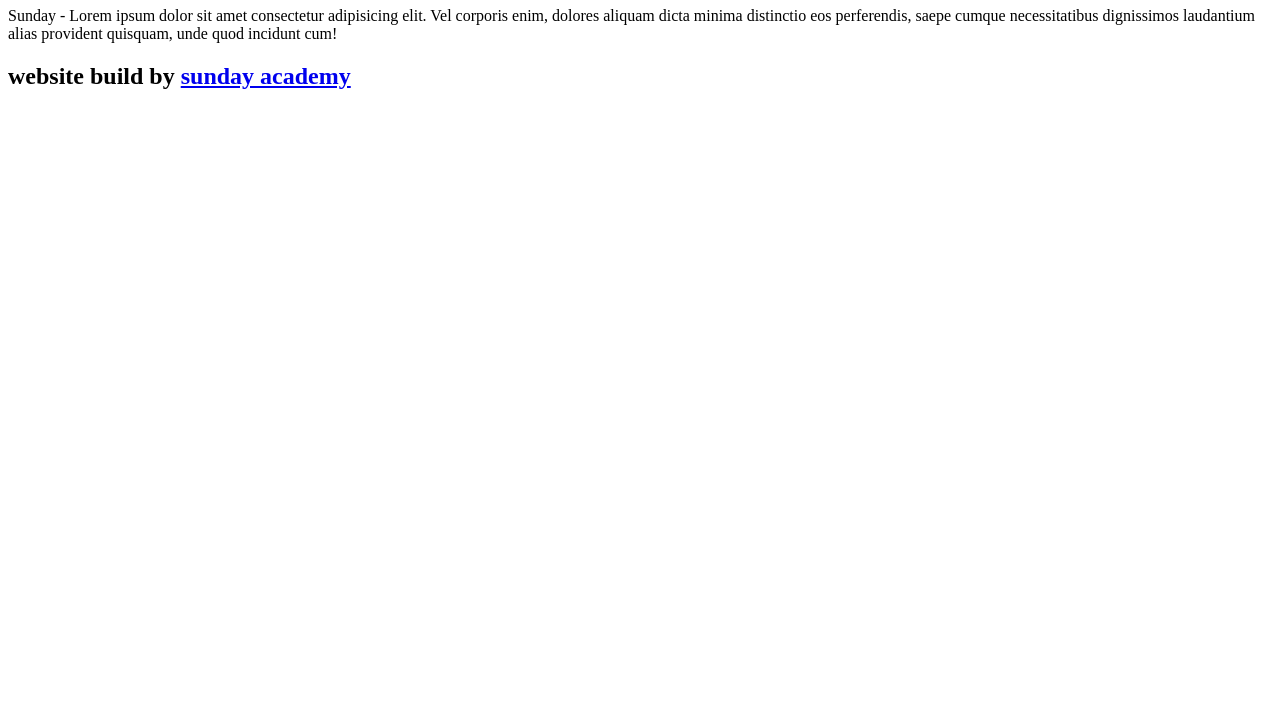
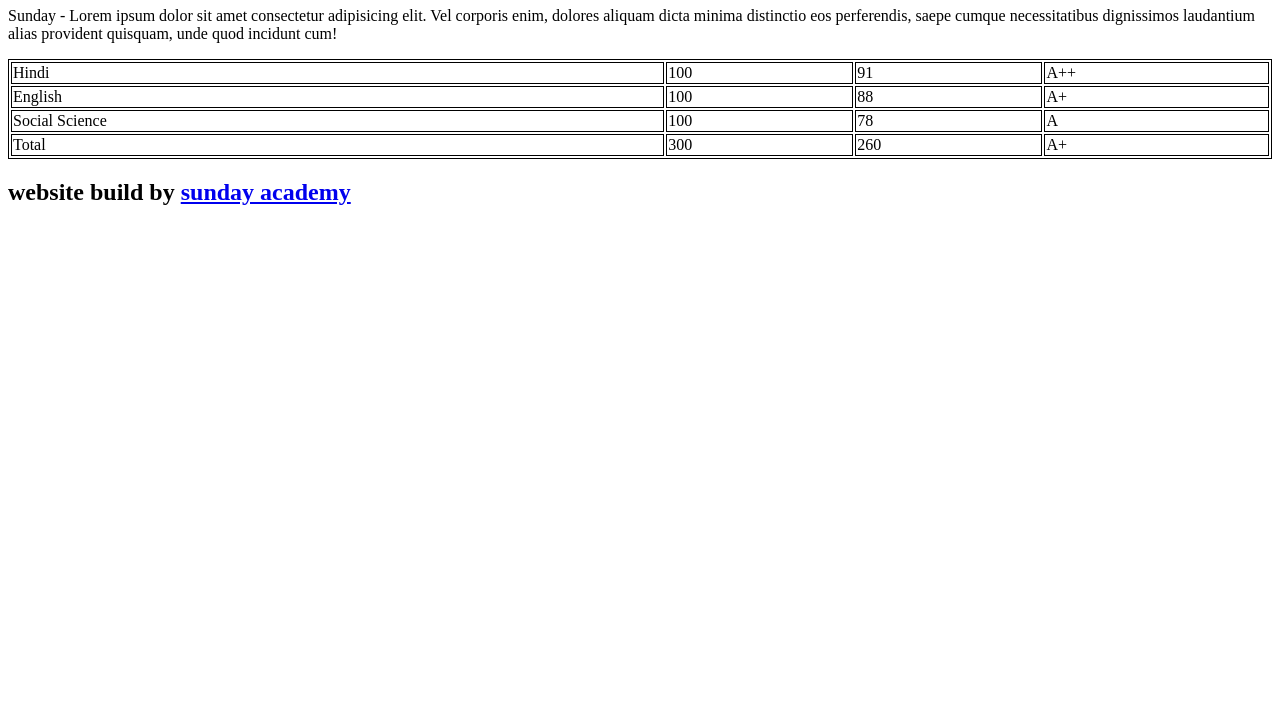
Before and after one commit to sundayacademy/july2024, a plain HTML site: page html/23july/index.html in a window 1280 px wide. Shown: the part 73-800 px from the top of the page. Drawn offline with Linux system fonts and the light colour scheme.

Commit message:
23 july html table

```diff
--- a/html/23july/index.html
+++ b/html/23july/index.html
@@ -3,17 +3,54 @@
 
 <head>
     <title>23 July work</title>
+    <style>
+        table, td {
+            border: 1px solid black;
+            margin: 0;
+        }
+
+    </style>
 </head>
 
 <body>
 
     <!--  sunday academy heading start   -->
-    <h1>Sunday Academy</h1>
+    <h1 style="color: red;">Sunday Academy</h1>
     <!-- sunday academy heading end -->
 
     <!-- academy detail start -->
     <p>Sunday - Lorem ipsum dolor sit amet consectetur adipisicing elit. Vel corporis enim, dolores aliquam dicta minima distinctio eos perferendis, saepe cumque necessitatibus dignissimos laudantium alias provident quisquam, unde quod incidunt cum!</p>
     <!-- detail end -->
+
+
+
+    <table style="width: 100%;">
+        <tr>
+            <td>Hindi</td>
+            <td>100</td>
+            <td>91</td>
+            <td>A++</td>
+        </tr>
+        <tr>
+            <td>English</td>
+            <td>100</td>
+            <td>88</td>
+            <td>A+</td>
+        </tr>
+        <tr>
+            <td>Social Science</td>
+            <td>100</td>
+            <td>78</td>
+            <td>A</td>
+        </tr>
+        <tr>
+            <td>Total</td>
+            <td>300</td>
+            <td>260</td>
+            <td>A+</td>
+        </tr>
+    </table>
+
 
 
     <h2>website build by <a href="https://www.sundayacademy.in" target="_blank">sunday academy</a></h2>
```
